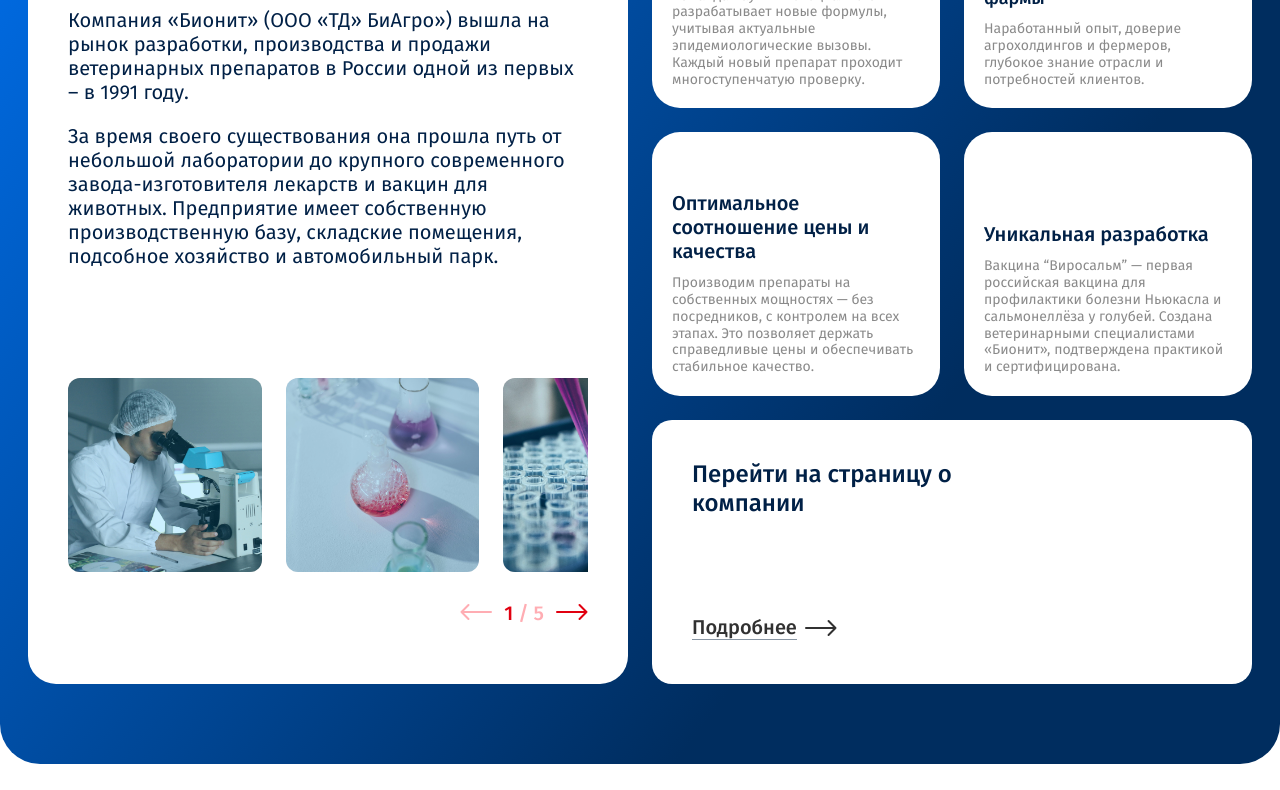
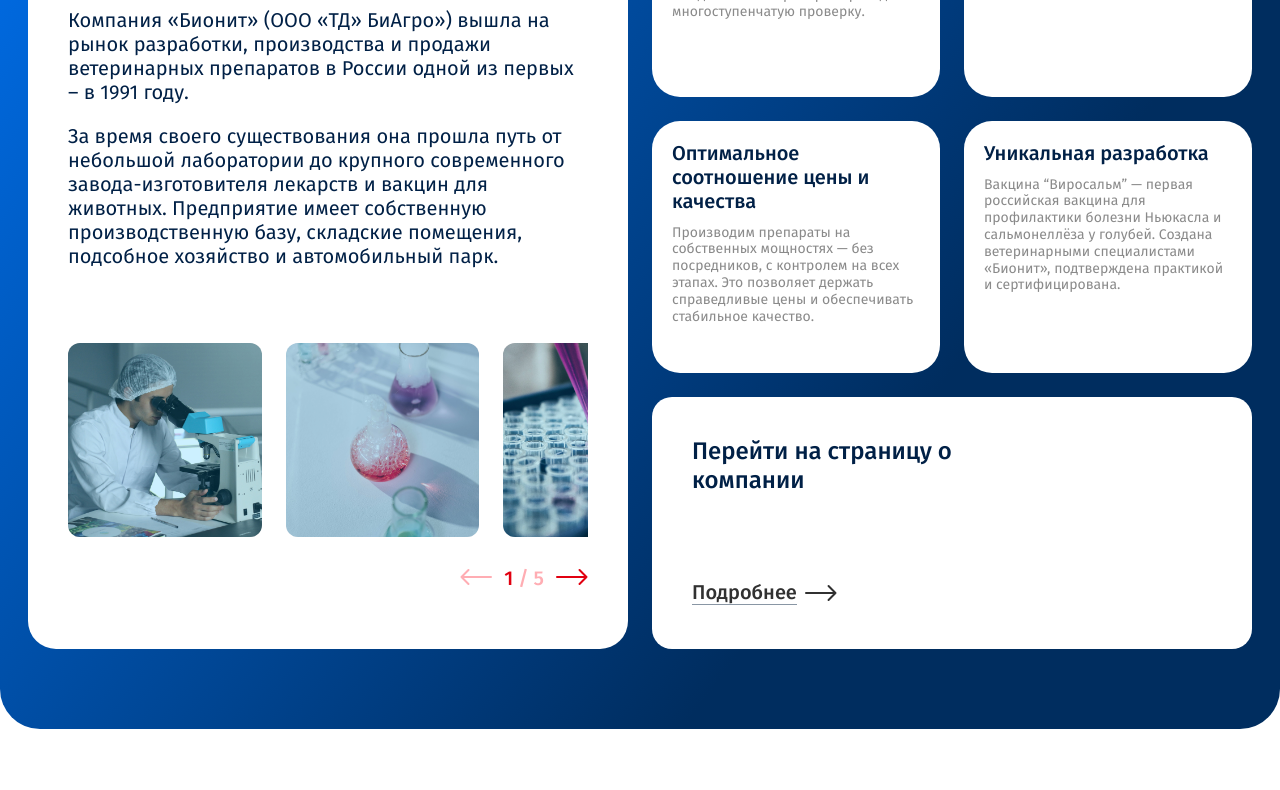
Before and after one commit to aisalkyn4160/bionitt, a plain HTML site: page index.html in a window 1280 px wide. Shown: the part 2833-3623 px from the top of the page. Drawn offline with nearby package versions, Linux system fonts and the light colour scheme; some packages are replaced by stand-ins of ours; a script that the page names is missing.

Commit message:
removing display flex from about-item

```diff
--- a/styles/about.css
+++ b/styles/about.css
@@ -19,9 +19,6 @@
     background: #FFFFFF;
     border-radius: 28px;
     padding: 20px;
-    display: flex;
-    flex-direction: column;
-    justify-content: flex-end;
 }
 .about-item-1{
     grid-row: 1/4;
```
